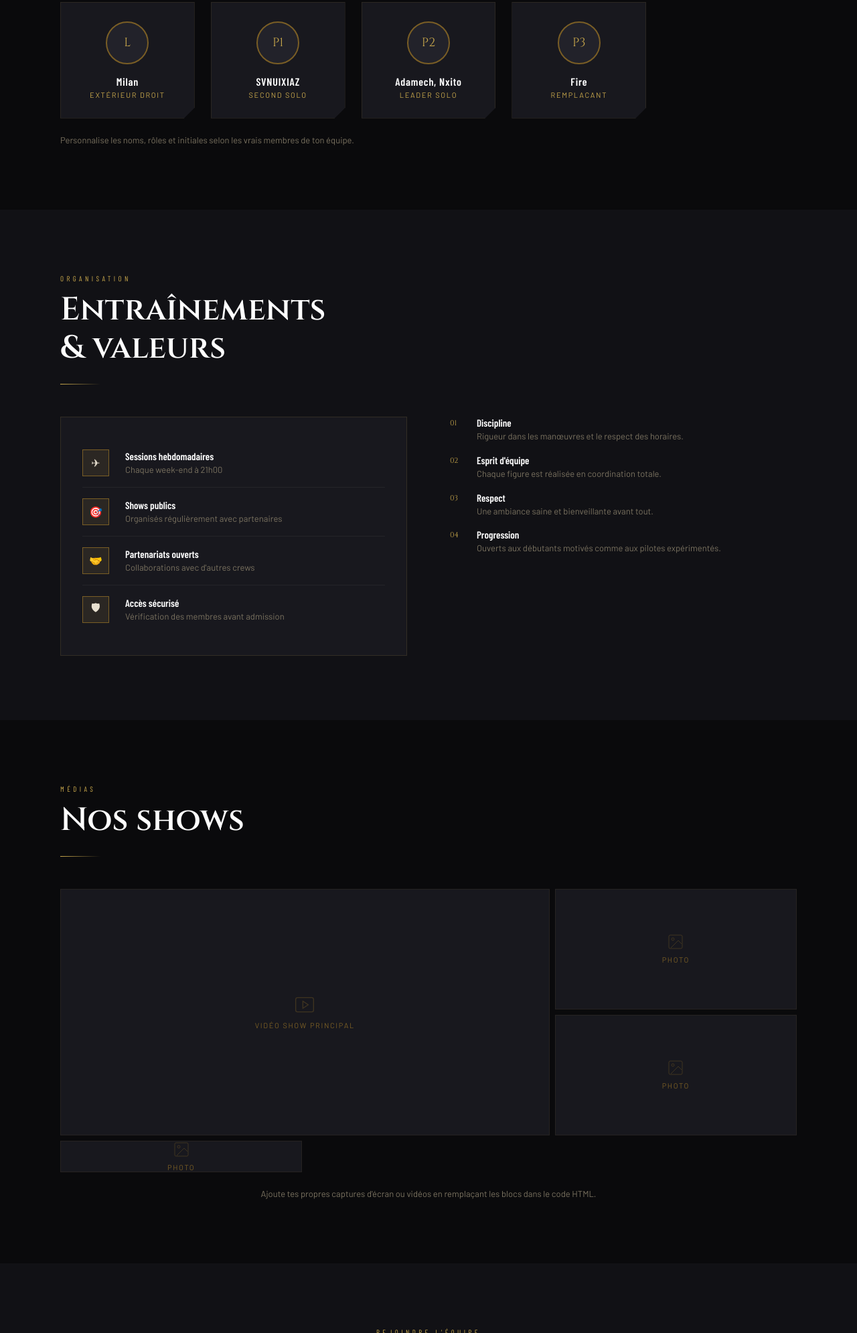
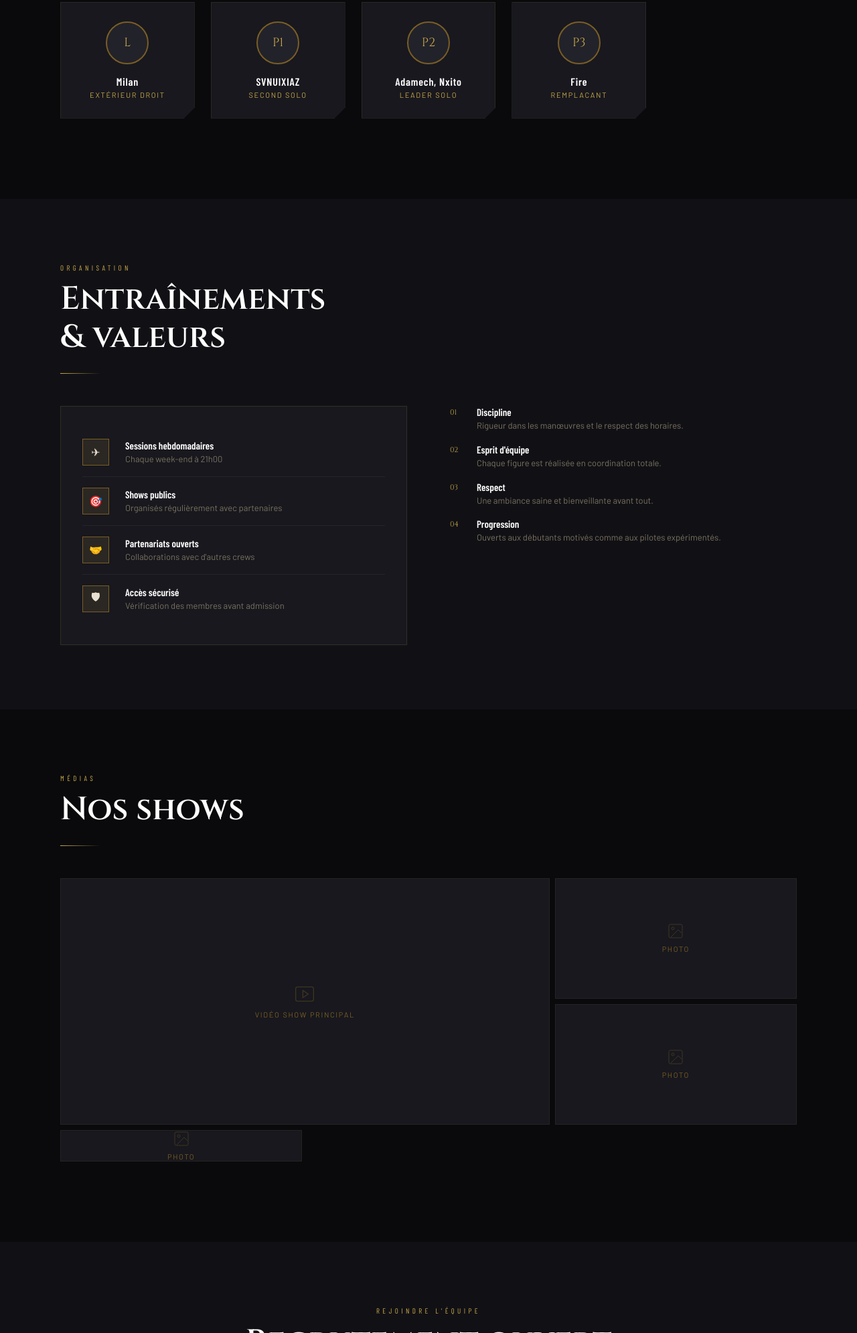
Before and after one commit to Gh0st-on-fL3x/DEVIL-WEBSITE, a website: page index.html in a window 1280 px wide. Shown: the part 1928-3918 px from the top of the page at 67% size. Drawn offline with nearby package versions, Linux system fonts and the light colour scheme.

Commit message:
Clear customization instructions in index.html
Removed placeholder text for customization instructions.

```diff
--- a/index.html
+++ b/index.html
@@ -677,7 +677,7 @@
           <div class="member-role">Remplacant</div>
         </div>
       </div>
-      <p style="margin-top:1.5rem;font-size:13px;color:var(--text-muted);">Personnalise les noms, rôles et initiales selon les vrais membres de ton équipe.</p>
+      <p style="margin-top:1.5rem;font-size:13px;color:var(--text-muted);"></p>
     </div>
   </section>
 
@@ -799,7 +799,7 @@
           </div>
         </div>
       </div>
-      <p class="gallery-notice">Ajoute tes propres captures d'écran ou vidéos en remplaçant les blocs dans le code HTML.</p>
+      <p class="gallery-notice"></p>
     </div>
   </section>
 
```
